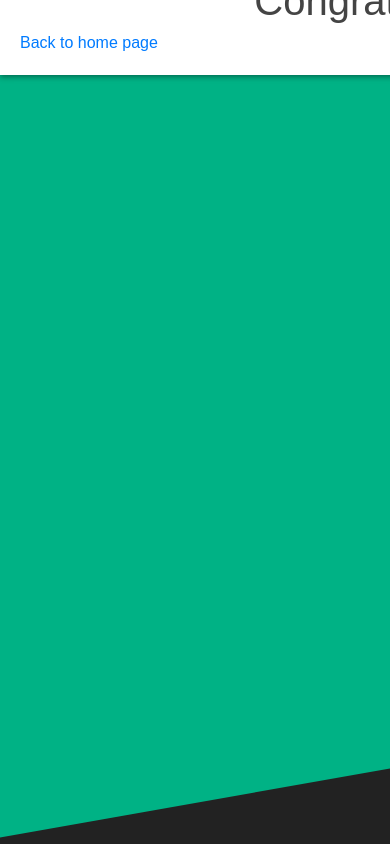
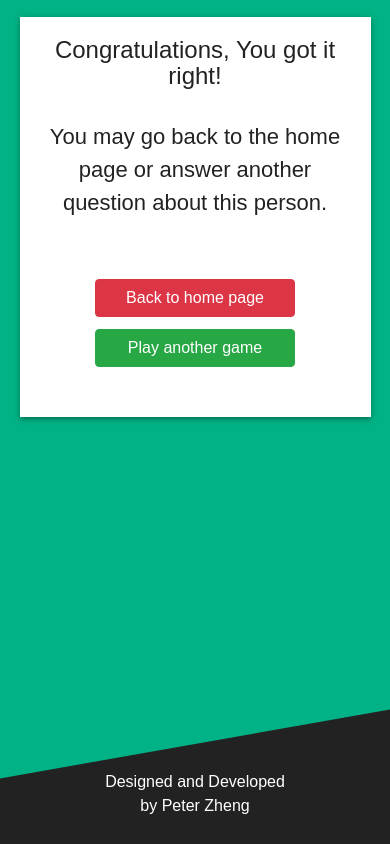
Before and after one commit to mxdi9i7/movieStar, a React (Create React App) app in the folder client/: page /result/1/1/1 in a window 390 px wide. Built offline with nearby package versions, Linux system fonts and the light colour scheme; no server answers.

Commit message:
final touches

```diff
--- a/client/src/App.css
+++ b/client/src/App.css
@@ -19,14 +19,6 @@
 .App-intro {
   font-size: large;
 }
-.quiz-content {
-  width: 800px;
-  max-width: 800px;
-  margin: 15% auto 0 auto;
-  box-shadow: 0 1px 8px 0 rgba(0,0,0,.2), 0 3px 4px 0 rgba(0,0,0,.14), 0 3px 3px -2px rgba(0,0,0,.12);
-  padding: 20px;
-  background-color: #fff;
-}
 body {
   background: #222;
   color: #FFF;
@@ -46,7 +38,13 @@ body {
   text-align: center;
 }
 
-
+.copyright {
+  position: absolute;
+  bottom: 10px;
+  left: 50%;
+  transform: translateX(-50%);
+  color: white;
+}
 @keyframes App-logo-spin {
   from { transform: rotate(0deg); }
   to { transform: rotate(360deg); }
--- a/client/src/App.js
+++ b/client/src/App.js
@@ -18,6 +18,7 @@ class App extends Component {
 					<Route path="/result/:check/:query/:version" history={createHistory} component={ResultPage} />
 				</div>
 			</Router>
+
     );
   }
 }
--- a/client/src/components/QuizPage.js
+++ b/client/src/components/QuizPage.js
@@ -15,6 +15,7 @@ class QuizPage extends Component {
                             </div>
                         </div>
                     </div>
+                    <p className="copyright">Designed and Developed by Peter Zheng</p>
             </div>
         );
     }
--- a/client/src/components/Result.js
+++ b/client/src/components/Result.js
@@ -26,15 +26,18 @@ class Result extends Component {
                 {
                     this.state.check == 1 ? (
                     <div>
-                        <h1>Congratulations!</h1>
+                        <h1>Congratulations, You got it right!</h1>
+                        <p>You may go back to the home page or answer another question about {
+                            actor ? actor.name : "this person"
+                            }.</p>
                         <div className="clearfix">
                             <div className="float-left">
-                                <Link to={{pathname: '/'}}>
+                                <Link to={{pathname: '/'}} className="btn leftBtn btn-danger">
                                     Back to home page
                                 </Link>
                             </div>
                             <div className="float-right">
-                                <Link to={{pathname: `/quiz/${this.state.query}/${this.state.version == versionA ? versionB : versionA}`}} >
+                                <Link className="btn rightBtn btn-success" to={{pathname: `/quiz/${this.state.query}/${this.state.version == versionA ? versionB : versionA}`}} >
                                     Play another game
                                 </Link>
                             </div>
@@ -42,18 +45,15 @@ class Result extends Component {
                     </div>
                     ): (
                     <div>
-                        <h1>Oooops! You got it wrong.</h1>
-                        <div className="clearfix">
-                            <div className="float-left">
-                                <Link to={{pathname: '/'}}>
+                        <h1>Oooops, You got it wrong.</h1>
+                        <p>You may go back to the home page or try again.</p>
+                        <div>
+                                <Link to={{pathname: '/'}} className="btn leftBtn btn-danger">
                                     Back to home page
                                 </Link>
-                            </div>
-                            <div className="float-right">
-                                <Link to={{pathname: `/quiz/${this.state.query}/${this.state.version == versionA ? versionA : versionB}`}} >
+                                <Link className="btn rightBtn btn-success" to={{pathname: `/quiz/${this.state.query}/${this.state.version == versionA ? versionA : versionB}`}} >
                                     Play again
                                 </Link>
-                            </div>
                         </div>
                     </div>
                 )}
--- a/client/src/components/ResultPage.js
+++ b/client/src/components/ResultPage.js
@@ -14,6 +14,7 @@ class ResultPage extends Component {
                             </div>
                         </div>
                     </div>
+                    <p className="copyright">Designed and Developed by Peter Zheng</p>
             </div>
         );
     }
--- a/client/src/components/Search.js
+++ b/client/src/components/Search.js
@@ -38,34 +38,37 @@ class Search extends Component {
         })
     }
     render() {
-        const resultList = this.state.data;
+        var resultList = this.state.data;
         const baseUrl = "http://image.tmdb.org/t/p/w185/";
         if (resultList) {
             for (var i =0; i < resultList.length; i++) {
                 var self = resultList[i];
                 if (self.profile_path == null) {
-                    self.full_path = `https://upload.wikimedia.org/wikipedia/commons/7/7c/Profile_avatar_placeholder_large.png`
+                    self.full_path = `https://goo.gl/EHMUZZ`
                 } else {
                     self.full_path = `${baseUrl}${self.profile_path}`;
                 }
+            }
 
-            }
         }
         return (
             <div className="searchBar">
+                <div className="card-header">
+                    <h1>Search for your favorite movie star</h1>
+                </div>
                 <div className="form-group">
-                    <label className="text-align-left">Enter a movie star's name:</label>
                     <input className="form-control searchInput" value={this.state.queryName} onChange={this.handleChange} placeholder="Enter a movie star's name here" />
                     {/* <button className="btn btn-primary" onClick={this.handleSubmit}>Search</button> */}
                 </div>
-                <div className="searchResult">
+                <div className="searchResult row">
                     { resultList ? resultList.map((item, index) => (
-                        <Link to={{ pathname: '/quiz/' + item.id + '/a'}} key={index}>
+                        <Link className="col-md-3 col-sm-4 col-6" to={{ pathname: '/quiz/' + item.id + '/a'}} key={index}>
                             <div className="resultItem">
                                 <div className="imgContainer">
                                     <img src={item.full_path} alt="" />
+                                    <h1>{item.name}</h1>
                                 </div>
-                                <h1>Name: {item.name}</h1>
+
                             </div>
                         </Link>
                         )) : <h1>Your search did not return any result, please try a valid name.</h1>
--- a/client/src/components/SearchPage.js
+++ b/client/src/components/SearchPage.js
@@ -9,11 +9,12 @@ class SearchPage extends Component {
             <div className="App">
                     <div className="skewed-bg">
                         <div className="content">
-                            <div className="quiz-content">
+                            <div className="search-content">
                                 <Search />
                             </div>
                         </div>
                     </div>
+                    <p className="copyright">Designed and Developed by Peter Zheng</p>
             </div>
         );
     }
--- a/client/src/css/Quiz.css
+++ b/client/src/css/Quiz.css
@@ -1,22 +1,95 @@
-.quizBlock h1 {
-    color: #444;
+.quiz-content {
+    width: 90%;
+    margin: 15% auto 0 auto;
+    box-shadow: 0 1px 8px 0 rgba(0,0,0,.2), 0 3px 4px 0 rgba(0,0,0,.14), 0 3px 3px -2px rgba(0,0,0,.12);
+    background-color: #fff;
+    box-sizing: border-box;
+    z-index: 999;
+    position: relative;
+  }
+
+  body {
+      background-color: #222;
+      height: 100vh;
+      width: 100%;
+      overflow: hidden;
   }
   * {
-    color: #444;
+      box-sizing: border-box;
+      color: #222;
   }
-.actorBlock {
-    min-height: 500px;
+  .quiz-content .imgContainer {
+      height: auto;
+      width: 100%;
+      overflow: hidden;
+      box-sizing: border-box;
+      display: block;
   }
-.quizBlock .mcChoice {
+  .quiz-content .imgContainer img {
+      height: 100%;
+      width: 100%;
+  }
+  .col-md-4 {
+      padding: 0;
+      padding-left: 15px;
+  }
+  .col-md-8 {
+      padding: 0;
+      padding-right: 15px;
+  }
+.card-details {
+    padding: 0 15px;
+}
+  .card-header h1 {
+      font-size: 24px;
       text-align: left;
-    padding: 10px;
+      margin: 0;
   }
-.quizContent .mcChoice Link {
+  .card-header p {
       text-align: left;
-    display: block;
-    padding: 10px;
+      font-size: 16px;
+      line-height: 19px;
   }
-.quizContent .mcChoice:hover {
-    background-color: #fafafa;
+  .card-body h1 {
+      font-size: 20px;
+      text-align: left;
+      font-weight: 300;
+  }
+  .card-body {
+      padding: 10px 20px 0 20px;
+  }
+  .card-body p {
+      font-size: 14px;
+      text-align: left;
+      margin: 5px 0;
+  }
+  .card-details div.mcChoice {
+      padding: 20px;
+      background-color: white;
+      color: green;
+      margin: 10px;
+      box-shadow: 0 1px 1px #666;
+      color: #00B285;
+      font-weight: 900;
+      transition: 0.4s;
+  }
+  .card-details div.mcChoice:hover {
+      background-color: #00B285;
+      color: white;
       cursor: pointer;
   }
+  .card-header a {
+      margin-right: 20px;
+  }
+  .card-header a:hover {
+    cursor: pointer;
+  }
+
+@media screen and (max-width: 768px){
+    .quiz-content .imgContainer {
+        display: none;
+    }
+    .col-md-8 {
+        padding: 15px;
+    }
+}
--- a/client/src/css/Result.css
+++ b/client/src/css/Result.css
@@ -1,8 +1,44 @@
 .resultBlock {
-    width: 800px;
-    max-width: 800px;
+    width: 90%;
     margin: 15% auto 0 auto;
     box-shadow: 0 1px 8px 0 rgba(0,0,0,.2), 0 3px 4px 0 rgba(0,0,0,.14), 0 3px 3px -2px rgba(0,0,0,.12);
     padding: 20px;
     background-color: #fff;
+    min-height: 400px;
+    position: relative;
 }
+.leftBtn {
+    position: absolute;
+    left: 20%;
+    bottom: 20%;
+    min-width: 200px;
+}
+.rightBtn {
+    position: absolute;
+    right: 20%;
+    bottom: 20%;
+    min-width: 200px;
+}
+.resultBlock p {
+    margin: 30px auto;
+    font-size: 22px;
+    font-weight: 300;
+    max-width: 600px;
+}
+@media screen and (max-width: 680px) {
+    .leftBtn {
+        left: 50%;
+        transform:translateX(-50%);
+        bottom: 100px;
+        width: 50%;
+    }
+    .rightBtn {
+        left: 50%;
+        transform:translateX(-50%);
+        bottom: 50px;
+        width: 50%;
+    }
+    .resultBlock h1 {
+        font-size: 1.5rem;
+    }
+}
--- a/client/src/css/Search.css
+++ b/client/src/css/Search.css
@@ -5,39 +5,48 @@
     background-color: #fafafa;
     overflow: hidden;
 }
+.search-content {
+    width: 90%;
+    margin: 15% auto 0 auto;
+    box-shadow: 0 1px 8px 0 rgba(0,0,0,.2), 0 3px 4px 0 rgba(0,0,0,.14), 0 3px 3px -2px rgba(0,0,0,.12);
+    background-color: #fff;
+    box-sizing: border-box;
+    max-height: 550px;
+    overflow-y: scroll;
+  }
 .resultItem:hover {
-    background-color:white;
     cursor: pointer;
+    box-shadow: 0 1px 1px rgba(0, 0, 0, 0.2);
+    background-color: #dbdbdb;
 }
 .searchBar .searchInput {
     display: inline-block;
-    width: 80%;
-}
-.searchBar button {
-    display: inline-block;
-    width: 15%;
-}
-.searchBar button:hover {
-    cursor: pointer;
 }
 .searchResult {
     margin: 0 auto;
-    width: 80%;
-    max-height: 400px;
     overflow: scroll;
 }
+.resultItem {
+    margin: 10px;
+    height: 180px;
+    width: 110px;
+    color: #293f54;
+    display: inline-block;
+    transition: 0.4s;
+}
 .resultItem img {
-    float: left;
-    height: 50px;
-    width: 50px;
+    height: auto;
+    width: 100%;
     max-height: 150px;
     overflow-y: hidden;
 }
 .resultItem h1 {
-    text-align: left;
-    display: inline;
-    font-size: 16px;
-    color: #444;
+    text-align: center;
+    font-size: 13px;
+    font-weight: 900;
+    color: #222;
+    background-color: #fff;
+    padding: 10px 0;
 }
 .resultItem p {
     text-align: left;
@@ -48,3 +57,18 @@
 .resultItem ul li {
     display: inline;
 }
+@media screen and (max-width: 980px) {
+    .skewed-bg {
+        padding-top: 5%;
+    }
+}
+@media screen and (max-width: 780px) {
+    .skewed-bg {
+        padding-top: 10%;
+    }
+}
+@media screen and (max-width: 580px) {
+    .skewed-bg {
+        padding-top: 15%;
+    }
+}
```
Also changed, not shown: client/src/components/Quiz.js (+32 -14 lines). Lines whose indentation alone changed are shown as unchanged.
